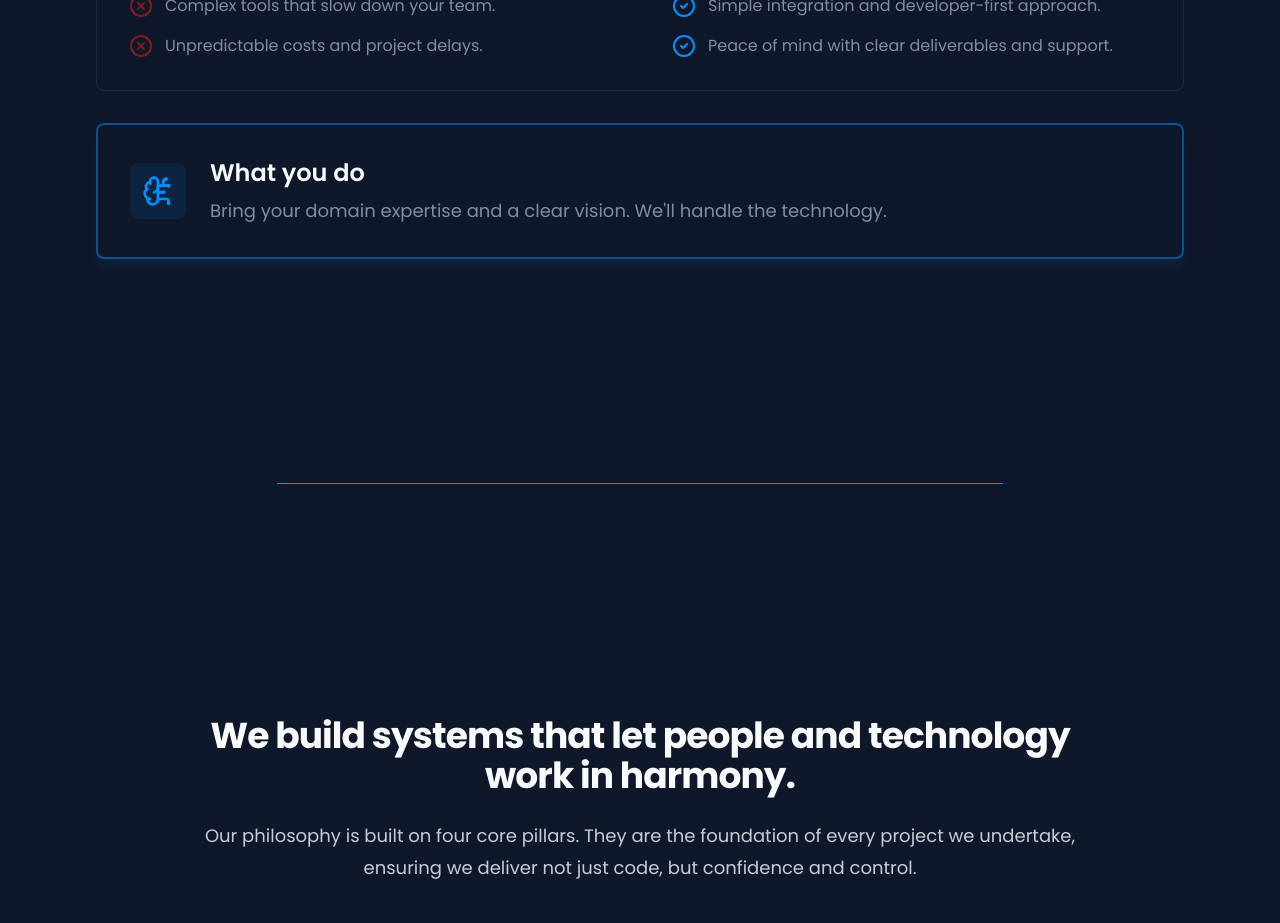
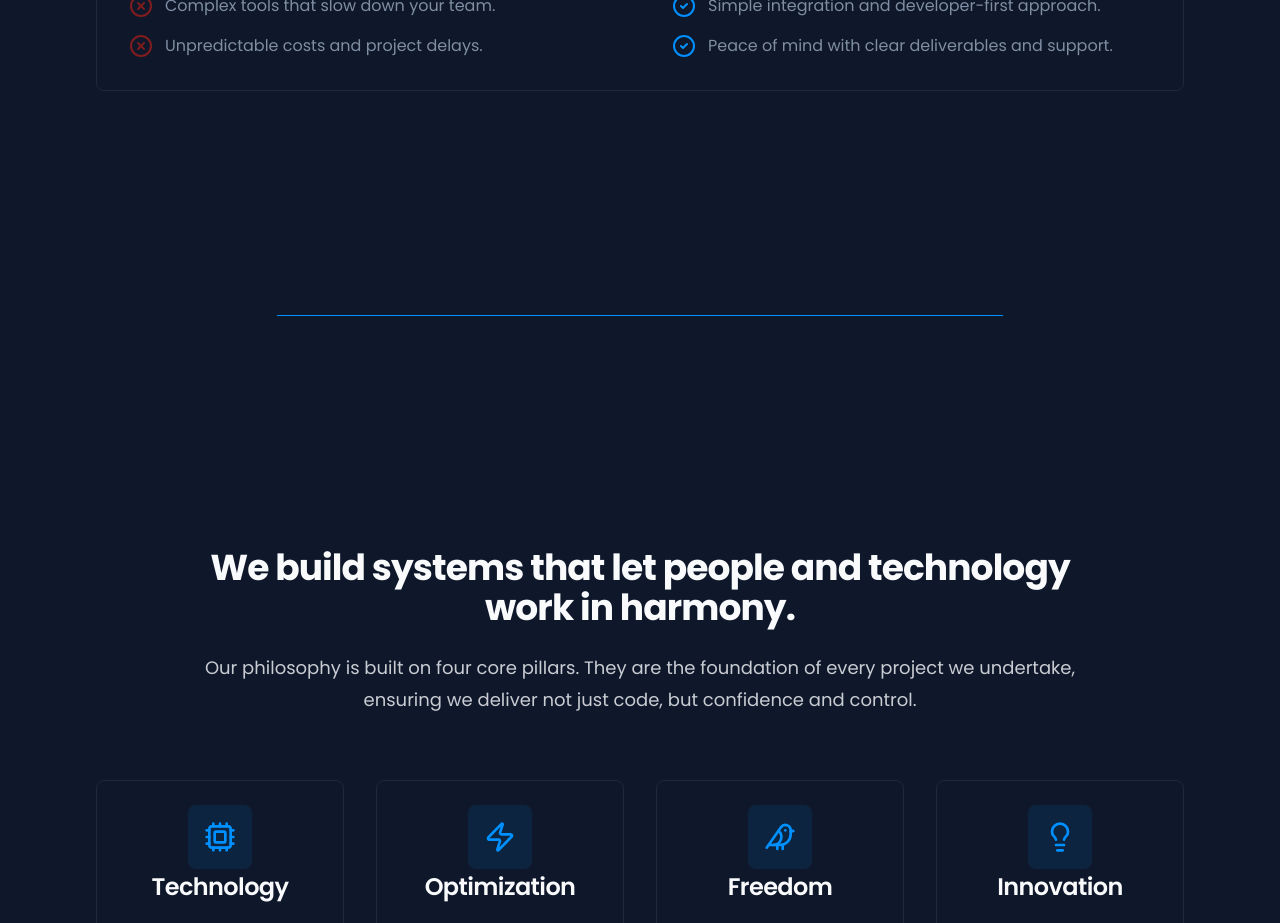
Before and after one commit to tovy-eu/tovy.eu-website, a Next.js app: page / in a window 1280 px wide. Shown: the part 1340-2263 px from the top of the page. Built offline with nearby package versions, Linux system fonts and the light colour scheme.

Commit message:
remove this block: What you do Bring your domain expertise and a clear v

```diff
--- a/src/components/landing/pain-solution-section.tsx
+++ b/src/components/landing/pain-solution-section.tsx
@@ -63,21 +63,6 @@ export function PainSolutionSection() {
 
           </div>
         </div>
-
-        {/* Client Role Box */}
-        <div className="bg-card border-2 border-primary/50 rounded-lg p-8 shadow-lg shadow-primary/10">
-          <div className="flex flex-col md:flex-row items-center gap-6 text-center md:text-left">
-            <div className="flex-shrink-0">
-              <div className="p-3 bg-primary/10 rounded-lg">
-                <BrainCircuit className="h-8 w-8 text-primary" />
-              </div>
-            </div>
-            <div>
-              <h3 className="text-2xl font-semibold">What you do</h3>
-              <p className="mt-2 text-muted-foreground text-lg">{clientRole}</p>
-            </div>
-          </div>
-        </div>
       </div>
     </section>
   );
```
